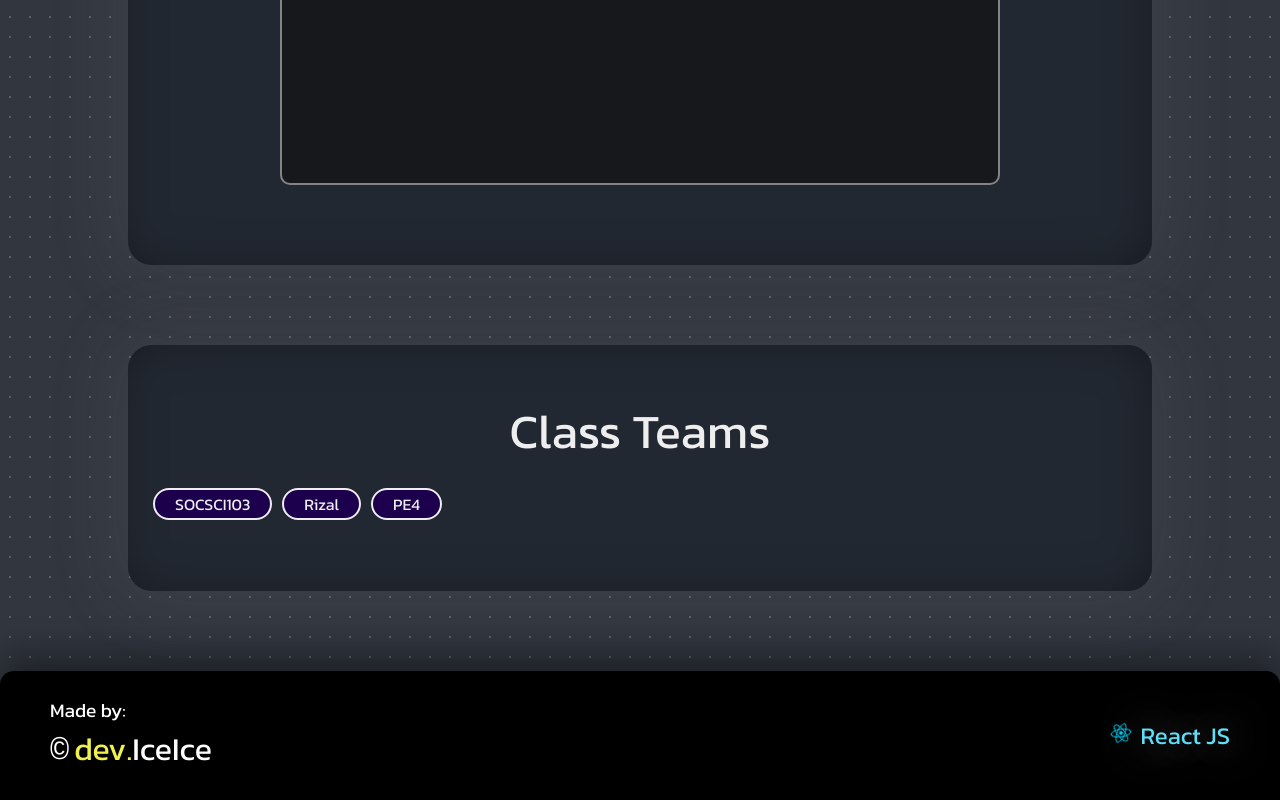
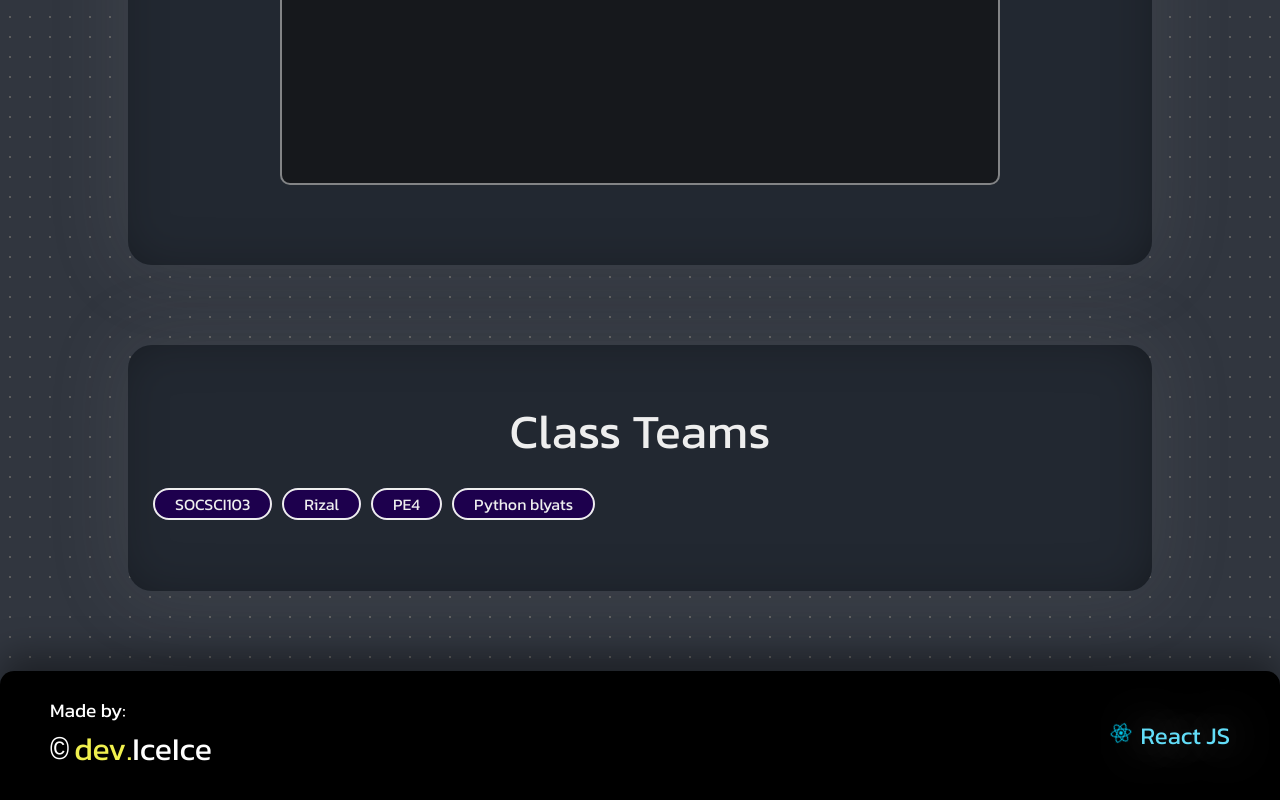
Before and after one commit to IkedaLab-Daniel/AskDaniel, a React (Vite) app: page / in a window 1280 px wide. Shown: the part 853-1653 px from the top of the page. Built offline with nearby package versions, Linux system fonts and the light colour scheme; no server answers.

Commit message:
added team link python blyats

```diff
--- a/src/Components/ClassTeams.jsx
+++ b/src/Components/ClassTeams.jsx
@@ -15,6 +15,9 @@ const ClassTeams = () => {
                     <div className="class-link-container">
                         <a href="https://teams.microsoft.com/l/team/19%3Aw8a_IVZWmqEbHGAARiD1aiYqHrYOh9vHtNFWuIORsTE1%40thread.tacv2/conversations?groupId=429d0481-1932-40fc-994a-ebba8cf3cfde&tenantId=936073b4-1e36-4928-8bf8-a7320e90721d" className="class-link" target="_blank">PE4</a>
                     </div>
+                    <div className="class-link-container">
+                        <a href="https://teams.microsoft.com/l/channel/19%3A4xOR0B71foaygfgBp9IzyRDAETK4UAfKFKUdxeoPWN01%40thread.tacv2/2B%20Python%20Programming?groupId=7b7f0b78-4b56-418d-b076-5db1d87e9346&tenantId=936073b4-1e36-4928-8bf8-a7320e90721d" className="class-link" target="_blank">Python blyats</a>
+                    </div>
                 </div>
 
             </div>
--- a/src/Components/Page1.jsx
+++ b/src/Components/Page1.jsx
@@ -50,9 +50,9 @@ function Page1(){
         /*  Tuesday   */
         <p key={5}  className='class'>
             <span>NET1</span><br/>
-            <span className="yellow-side"> 7:00AM - 10:00AM - F2F</span> <br/><br/>
+            <span className="yellow-side"> 7:00AM - 10:00AM - F2F @ CISCO Lab</span> <br/><br/>
             <span>GameDev</span><br/>
-            <span className="yellow-side"> 11:00AM - 2:00PM - F2F</span> <br/><br/>
+            <span className="yellow-side"> 11:00AM - 2:00PM - F2F @ iLab</span> <br/><br/>
             <span>Contemporary</span><br/>
             <span className="yellow-side"> 2:30PM - 5:30AM - Online</span> <br/><br/>
         </p>,
```
